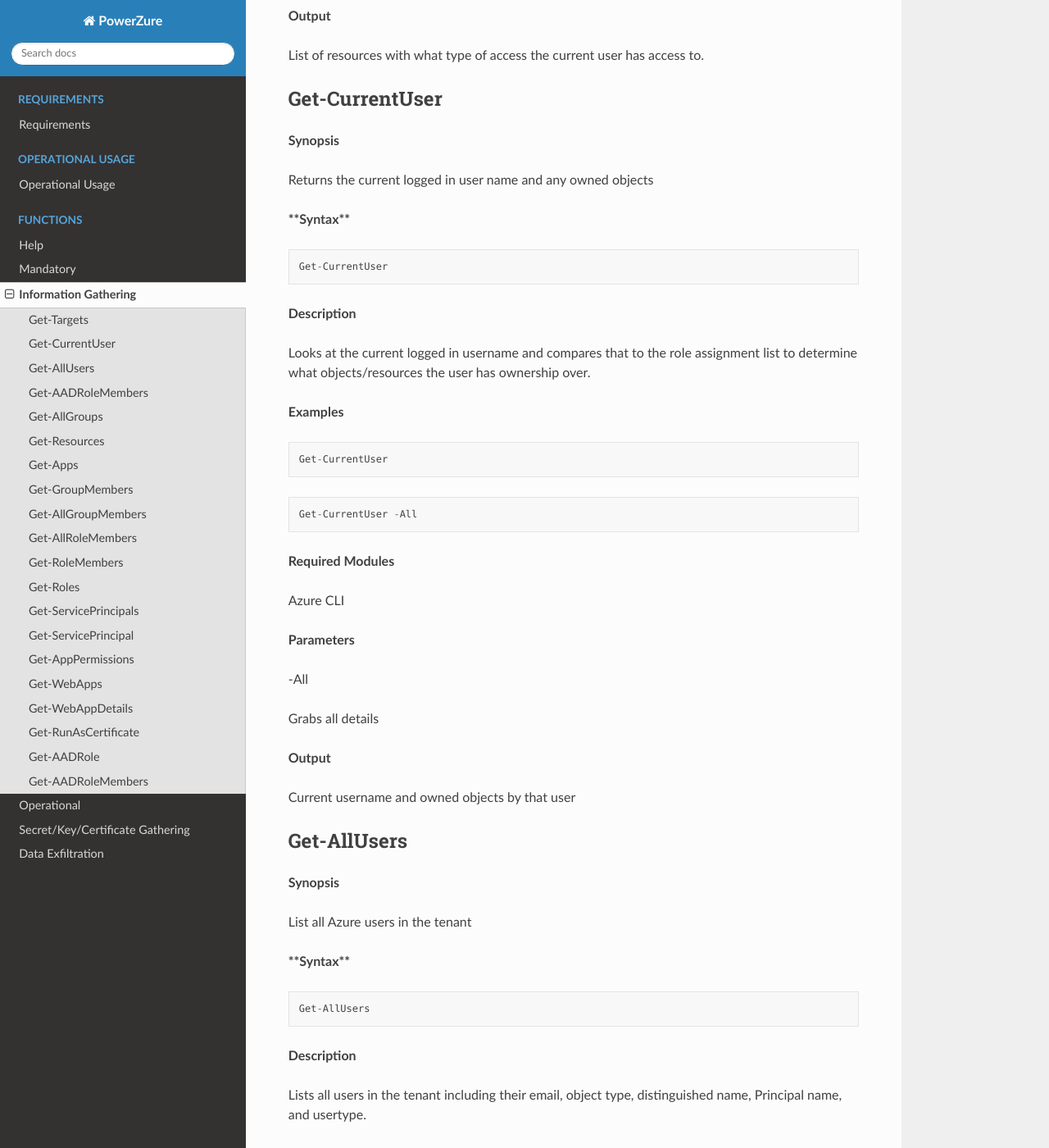
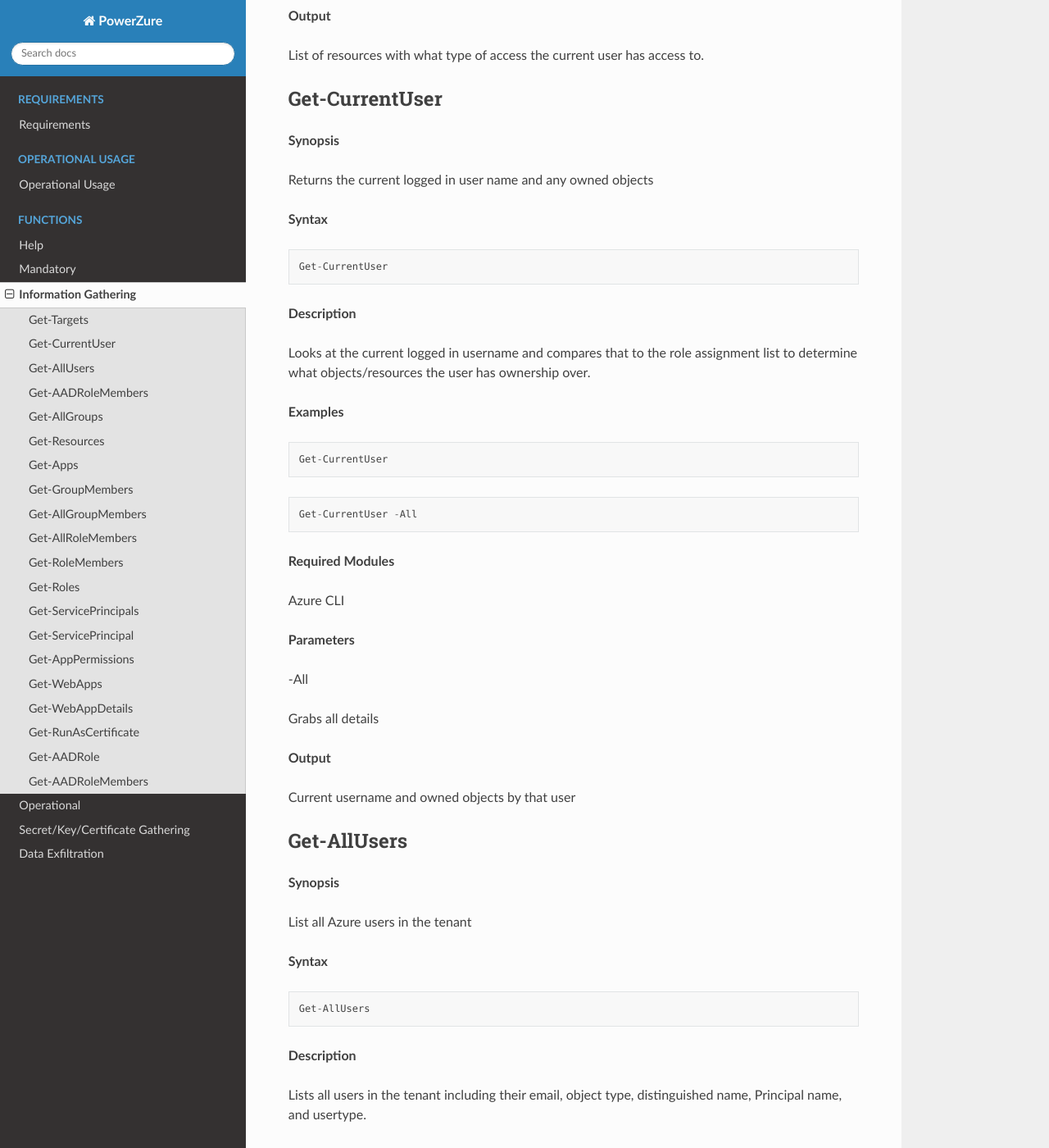
Before and after one commit to hausec/PowerZure, a Sphinx documentation site: the page built from docs/Functions/infogathering.rst, in a window 1280 px wide and 1400 px high, scrolled down 893 px. Shown: the whole window at 82% size. Built offline with Sphinx 7.4.7 and the Read the Docs theme 2.0.0, drawn with Linux system fonts in a browser that asks for light colours; some of the changed text lies outside the part shown.

Commit message:
too bold

```diff
--- a/docs/Functions/help.rst
+++ b/docs/Functions/help.rst
@@ -16,9 +16,9 @@
 Permissions
 
 
-.. _****Syntax****-46:
+.. _**Syntax**-46:
 
-****Syntax****
+**Syntax**
 
 ::
 
--- a/docs/Functions/infogathering.rst
+++ b/docs/Functions/infogathering.rst
@@ -59,7 +59,7 @@
 
 .. _**Syntax**-1:
 
-****Syntax****
+**Syntax**
 
 
 ::
@@ -124,9 +124,9 @@
 
 List all Azure users in the tenant
 
-.. _****Syntax****-2:
+.. _**Syntax**-2:
 
-****Syntax****
+**Syntax**
 
 
 
@@ -195,9 +195,9 @@
 
 Lists the active roles in Azure AD and what users are part of the role.
 
-.. _****Syntax****-3:
+.. _**Syntax**-3:
 
-****Syntax****
+**Syntax**
 
 
 
@@ -255,9 +255,9 @@
 
 Gathers info on a specific user
 
-.. _****Syntax****-4:
+.. _**Syntax**-4:
 
-****Syntax****
+**Syntax**
 
 
 
@@ -316,9 +316,9 @@
 
 Gathers all the groups in the tenant
 
-.. _****Syntax****-5:
+.. _**Syntax**-5:
 
-****Syntax****
+**Syntax**
 
 
 
@@ -380,9 +380,9 @@
 
 Lists all resources
 
-.. _****Syntax****-6:
+.. _**Syntax**-6:
 
-****Syntax****
+**Syntax**
 
 
 
@@ -438,9 +438,9 @@
 
 Returns all applications and their Ids
 
-.. _****Syntax****-7:
+.. _**Syntax**-7:
 
-****Syntax****
+**Syntax**
 
 ::
 
@@ -491,9 +491,9 @@
 
 Gets all the members of a specific group. Group does NOT mean role.
 
-.. _****Syntax****-8:
+.. _**Syntax**-8:
 
-****Syntax****
+**Syntax**
 
 
 
@@ -560,9 +560,9 @@
 
 Gathers all the group members of all the groups.
 
-.. _****Syntax****-9:
+.. _**Syntax**-9:
 
-****Syntax****
+**Syntax**
 
 
 
@@ -625,9 +625,9 @@
 
 Gets all the members of all roles. Roles does not mean groups.
 
-.. _****Syntax****-10:
+.. _**Syntax**-10:
 
-****Syntax****
+**Syntax**
 
 
 
@@ -698,9 +698,9 @@
 
 Gets the members of a role.
 
-.. _****Syntax****-11:
+.. _**Syntax**-11:
 
-****Syntax****
+**Syntax**
 
 ::
 
@@ -756,9 +756,9 @@
 
 Lists the roles of a specific user.
 
-.. _****Syntax****-12:
+.. _**Syntax**-12:
 
-****Syntax****
+**Syntax**
 
 
 ::
@@ -815,9 +815,9 @@
 
 Returns all service principals
 
-.. _****Syntax****-13:
+.. _**Syntax**-13:
 
-****Syntax****
+**Syntax**
 
 
 
@@ -874,9 +874,9 @@
 
 Returns all info on a service principal
 
-.. _****Syntax****-14:
+.. _**Syntax**-14:
 
-****Syntax****
+**Syntax**
 
 
 
@@ -935,9 +935,9 @@
 
 Returns the permissions of an app
 
-.. _****Syntax****-15:
+.. _**Syntax**-15:
 
-****Syntax****
+**Syntax**
 
 
 
@@ -995,9 +995,9 @@
 
 Gets running webapps
 
-.. _****Syntax****-16:
+.. _**Syntax**-16:
 
-****Syntax****
+**Syntax**
 
 
 
@@ -1056,9 +1056,9 @@
 Permissions
 
 
-.. _****Syntax****-17:
+.. _**Syntax**-17:
 
-****Syntax****
+**Syntax**
 
 
 
@@ -1122,9 +1122,9 @@
 Permissions
 
 
-.. _****Syntax****-18:
+.. _**Syntax**-18:
 
-****Syntax****
+**Syntax**
 
 ::
 
@@ -1196,9 +1196,9 @@
 Permissions
 
 
-.. _****Syntax****-19:
+.. _**Syntax**-19:
 
-****Syntax****
+**Syntax**
 
 ::
 
@@ -1258,9 +1258,9 @@
 Permissions
 
 
-.. _****Syntax****-20:
+.. _**Syntax**-20:
 
-****Syntax****
+**Syntax**
 
 ::
 
--- a/docs/Functions/mandatory.rst
+++ b/docs/Functions/mandatory.rst
@@ -17,9 +17,9 @@
 Permissions
 
 
-.. _****Syntax****-45:
+.. _**Syntax**-45:
 
-****Syntax****
+**Syntax**
 
 
 
```
Also changed, not shown: docs/Functions/exfil.rst (+18 -18 lines), docs/Functions/gathering.rst (+6 -6 lines), docs/Functions/operational.rst (+27 -27 lines).
